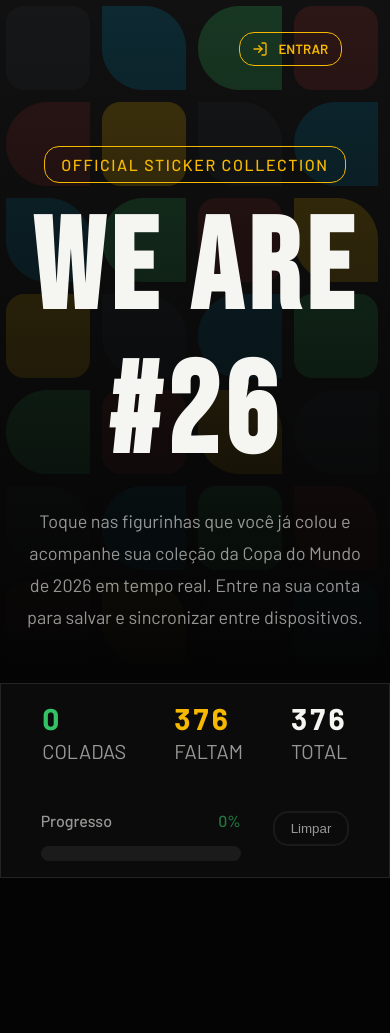
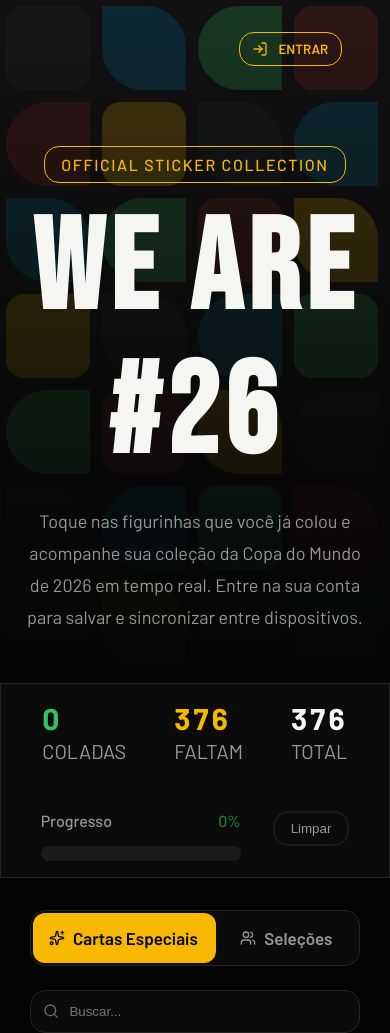
Before and after one commit to diegomendes80/We-26, a React (Vite) app in the folder We-26/: page / in a window 390 px wide. Before the commit the page ends 878 px from the top, so only its background shows below. Built offline with nearby package versions, Linux system fonts and the light colour scheme.

Commit message:
menu album implemented - mobile included

```diff
--- /dev/null
+++ b/We-26/src/components/Main/Album/Album.jsx
@@ -0,0 +1,11 @@
+import { AlbumMenu } from '../AlbumMenu/AlbumMenu';
+import './album.scss';
+
+export function Album(){
+
+    return (
+        <section className="album">
+            <AlbumMenu></AlbumMenu>
+        </section>
+    )
+}
--- /dev/null
+++ b/We-26/src/components/Main/Album/AlbumSearch/AlbumSearch.jsx
@@ -0,0 +1,16 @@
+import { useRef } from 'react';
+import './albumSearch.scss';
+import { Search } from 'lucide-react';
+
+export function AlbumSearch(){
+
+    const inputRef = useRef()
+
+    return(
+        <div className="album-search">
+            <Search size={16} className='search-icon'/>
+            <input ref={inputRef} type="text" className="search-input" placeholder='Buscar...'/>
+
+        </div>
+    )
+}
--- /dev/null
+++ b/We-26/src/components/Main/Album/AlbumSearch/albumSearch.scss
@@ -0,0 +1,26 @@
+@use '../../../../abstract/var';
+
+
+.album-search{
+    position: relative;
+    display: flex;
+    align-items: center;
+
+    .search-icon{
+        position: absolute;
+        left: .8rem;
+        color: var.$color-foreground;
+        opacity: .4;
+        pointer-events: none;
+    }
+
+    .search-input{
+        width: 330px;
+        background-color: var.$color-card;
+        color: var.$color-foreground;
+        border-radius: 15px;
+        border: 1px solid var.$color-border;
+        padding: .8rem 1rem .8rem 2.4rem;
+    }
+
+}
--- /dev/null
+++ b/We-26/src/components/Main/Album/album.scss
@@ -0,0 +1,8 @@
+
+
+.album{
+    width: 90%;
+    margin: 2rem auto;
+    // background-color: red;
+
+}
--- /dev/null
+++ b/We-26/src/components/Main/AlbumMenu/AlbumMenu.jsx
@@ -0,0 +1,32 @@
+import { useState } from 'react';
+import './albumMenu.scss';
+import { Sparkles } from 'lucide-react';
+import { Users } from 'lucide-react';
+import { AlbumSearch } from '../Album/AlbumSearch/AlbumSearch';
+
+export function AlbumMenu(){
+
+    const [tab, setTab] = useState("especiais");
+
+    return (
+        <div className="album__menu">
+            <div className="tab-group">
+                <button className={`tab-btn ${tab === "especiais" ? "especiais-active" : ""}`}
+                    onClick={() => setTab("especiais")}>
+
+                        <Sparkles size={16}/>
+                        Cartas Especiais
+                </button>
+
+                <button className={`tab-btn ${tab === "selecoes" ? "selecoes-active" : ""}`}
+                    onClick={() => setTab("selecoes")}>
+
+                        <Users size={16}/>
+                        Seleções
+                </button>
+            </div>
+
+            <AlbumSearch></AlbumSearch>
+        </div>
+    )
+}
--- /dev/null
+++ b/We-26/src/components/Main/AlbumMenu/albumMenu.scss
@@ -0,0 +1,64 @@
+@use "../../../abstract/var";
+
+.album__menu {
+
+    display: flex;
+    align-items: center;
+    justify-content: space-between;
+
+  .tab-group {
+    display: flex;
+    background-color: var.$color-card;
+    border-radius: 15px;
+    padding: 2px;
+    gap: 0.5rem;
+    width: 330px;
+    border: 1px solid var.$color-border;
+
+    .tab-btn {
+      flex: 1;
+      height: 50px;
+      display: flex;
+      align-items: center;
+      border-radius: 12px;
+      gap: 0.5rem;
+      padding: 0.5rem 1rem;
+      border: none;
+      background-color: transparent;
+      color: var.$color-foreground;
+      font-weight: 600;
+      font-size: 17px;
+      font-family: var.$font-body;
+      cursor: pointer;
+      opacity: 0.6;
+
+      &:nth-child(1) {
+        flex: 6;
+      }
+
+      &:nth-child(2) {
+        flex: 4;
+      }
+    }
+
+    .especiais-active {
+      background-color: var.$color-accent;
+      color: var.$color-background;
+      opacity: 1;
+    }
+
+    .selecoes-active {
+      background-color: var.$color-primary;
+      color: var.$color-background;
+      opacity: 1;
+    }
+  }
+}
+
+
+@media(max-width:1000px){
+    .album__menu{
+        flex-direction: column;
+        gap: 1.5rem;
+    }
+}
--- a/We-26/src/components/Main/MainSection/MainSection.jsx
+++ b/We-26/src/components/Main/MainSection/MainSection.jsx
@@ -1,10 +1,12 @@
 import './MainSection.scss';
 import { Progress } from '../Progress/Progress';
+import { Album } from '../Album/Album';
 
 export function MainSection(){
     return (
         <section className="main-section">
             <Progress></Progress>
+            <Album></Album>
         </section>
     )
 }
```
